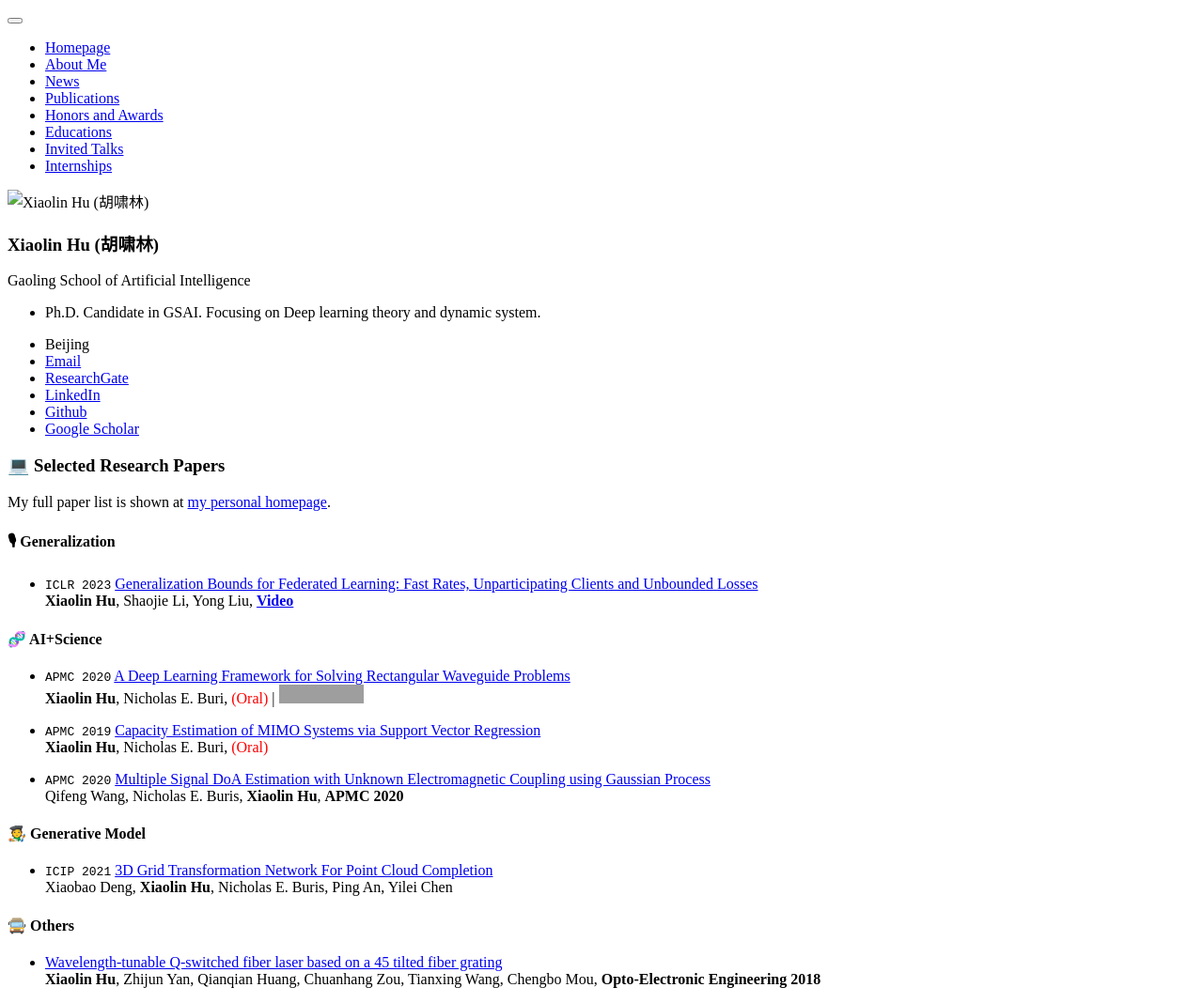
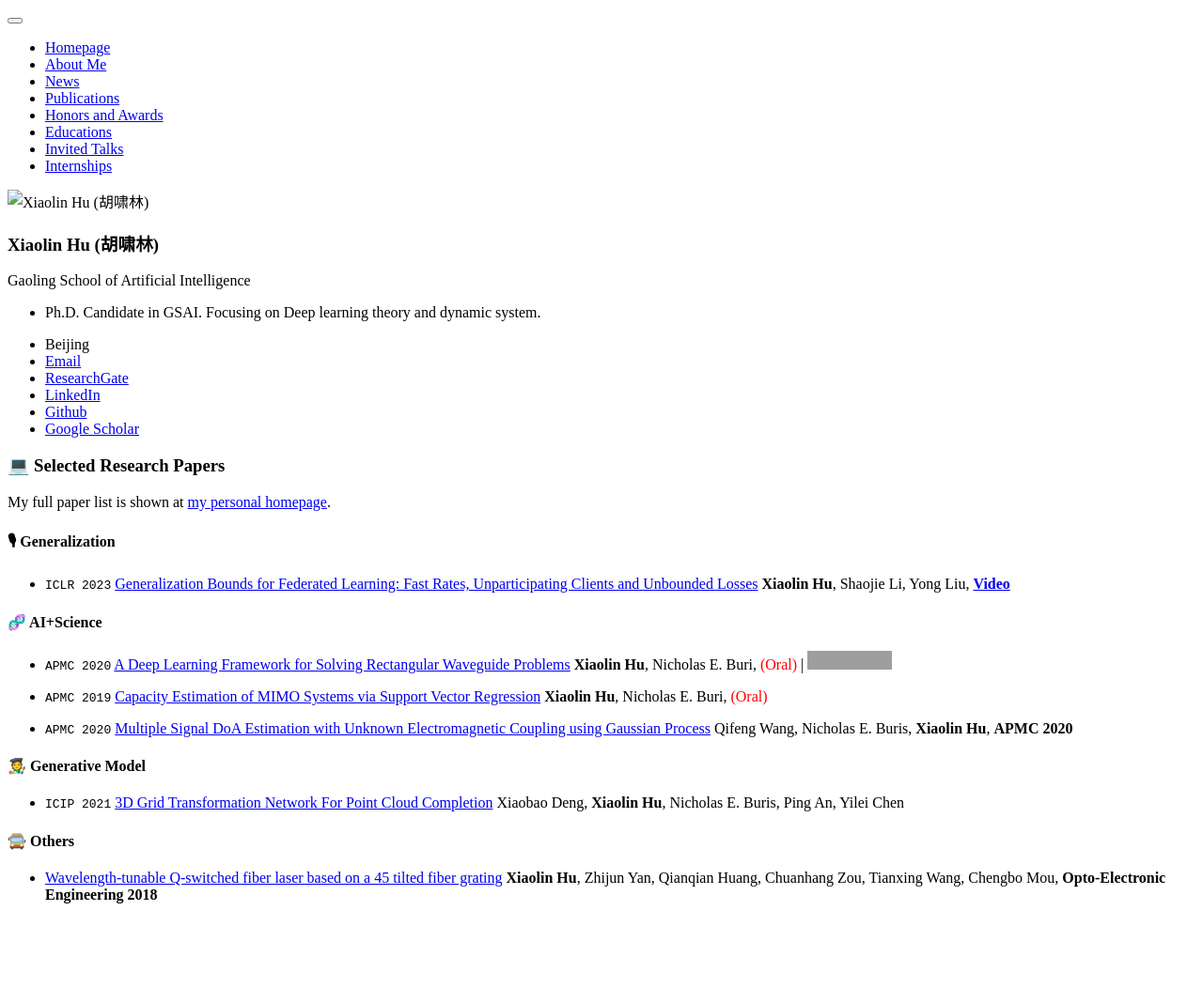
Before and after one commit to hsiaolinhu/hsiaolinhu.github.io, a Jekyll site: the page built from _pages/includes/pub_short.md, in a window 1280 px wide. Shown: the whole page at 94% size. Built offline with Jekyll 4.4.1, drawn with Linux system fonts in a browser that asks for light colours; our own code applies the rules of GitHub Pages for plain Markdown files; after the commit the page ends 978 px from its top, so only the background shows below that; grey boxes are pictures that could not be loaded.

Commit message:
Update pub_short.md

```diff
--- a/_pages/includes/pub_short.md
+++ b/_pages/includes/pub_short.md
@@ -5,25 +5,25 @@ My full paper list is shown at [my personal homepage](https://www.xiaolinhu.art)
 
 #### 🎙 Generalization
 
-- ``ICLR 2023`` [Generalization Bounds for Federated Learning: Fast Rates, Unparticipating Clients and Unbounded Losses](https://openreview.net/forum?id=-EHqoysUYLx) \\
+- ``ICLR 2023`` [Generalization Bounds for Federated Learning: Fast Rates, Unparticipating Clients and Unbounded Losses](https://openreview.net/forum?id=-EHqoysUYLx)
 **Xiaolin Hu**, Shaojie Li, Yong Liu, [**Video**](https://www.bilibili.com/video/BV1Wk4y1i7Xv?t=565.5)
 
 
 #### 🧬 AI+Science
 
-- ``APMC 2020`` [A Deep Learning Framework for Solving Rectangular Waveguide Problems](https://ieeexplore.ieee.org/document/9331654) \\
+- ``APMC 2020`` [A Deep Learning Framework for Solving Rectangular Waveguide Problems](https://ieeexplore.ieee.org/document/9331654)
 **Xiaolin Hu**, Nicholas E. Buri, <span style="color:red">(Oral)</span> \| [![](https://img.shields.io/github/stars/xiaulinhu/pinn-pytorch?style=social&label=Code+Stars)](https://github.com/xiaulinhu/pinn-pytorch)
 
-- ``APMC 2019`` [Capacity Estimation of MIMO Systems via Support Vector Regression](https://ieeexplore.ieee.org/abstract/document/9038838) \\
+- ``APMC 2019`` [Capacity Estimation of MIMO Systems via Support Vector Regression](https://ieeexplore.ieee.org/abstract/document/9038838)
   **Xiaolin Hu**, Nicholas E. Buri, <span style="color:red">(Oral)</span>
 
-- ``APMC 2020`` [Multiple Signal DoA Estimation with Unknown Electromagnetic Coupling using Gaussian Process](https://ieeexplore.ieee.org/document/9506234) \\
+- ``APMC 2020`` [Multiple Signal DoA Estimation with Unknown Electromagnetic Coupling using Gaussian Process](https://ieeexplore.ieee.org/document/9506234)
   Qifeng Wang, Nicholas E. Buris, **Xiaolin Hu**, **APMC 2020**
 
 #### 🧑‍🎨 Generative Model
-- ``ICIP 2021`` [3D Grid Transformation Network For Point Cloud Completion](https://ieeexplore.ieee.org/document/9506234) \\
+- ``ICIP 2021`` [3D Grid Transformation Network For Point Cloud Completion](https://ieeexplore.ieee.org/document/9506234)
   Xiaobao Deng, **Xiaolin Hu**, Nicholas E. Buris, Ping An, Yilei Chen
 
 #### 🚍 Others
-- [Wavelength-tunable Q-switched fiber laser based on a 45 tilted fiber grating](https://www.oejournal.org/article/doi/10.12086/oee.2018.170741?viewType=HTML) \\
+- [Wavelength-tunable Q-switched fiber laser based on a 45 tilted fiber grating](https://www.oejournal.org/article/doi/10.12086/oee.2018.170741?viewType=HTML)
   **Xiaolin Hu**, Zhijun Yan, Qianqian Huang, Chuanhang Zou, Tianxing Wang, Chengbo Mou, **Opto-Electronic Engineering 2018**
```
